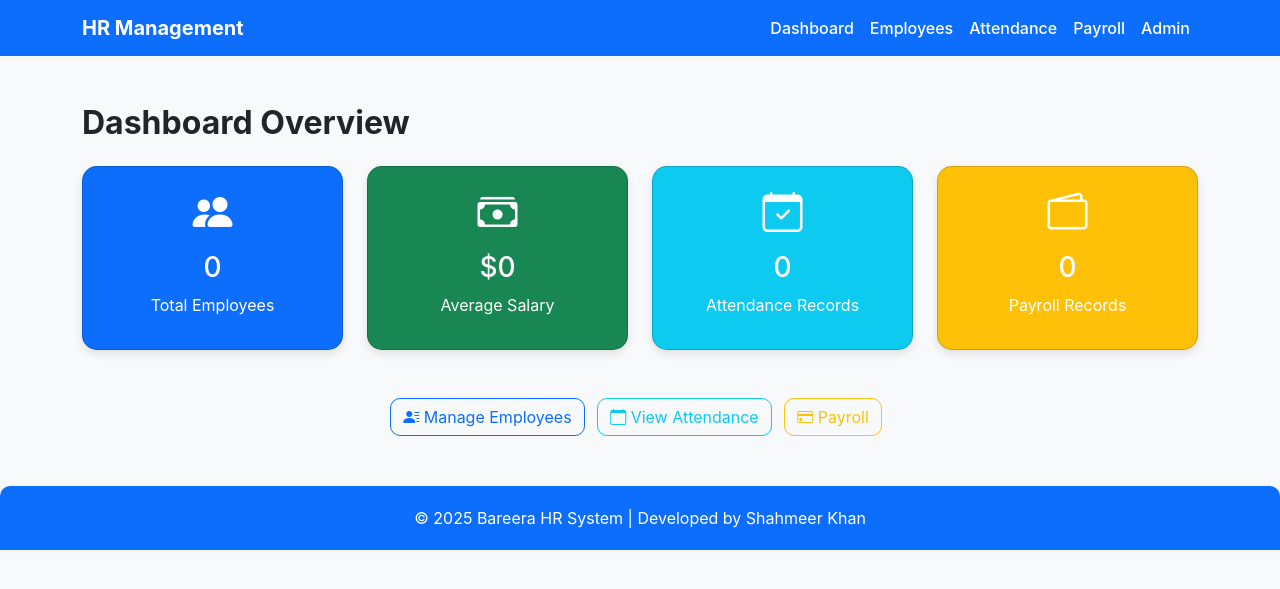
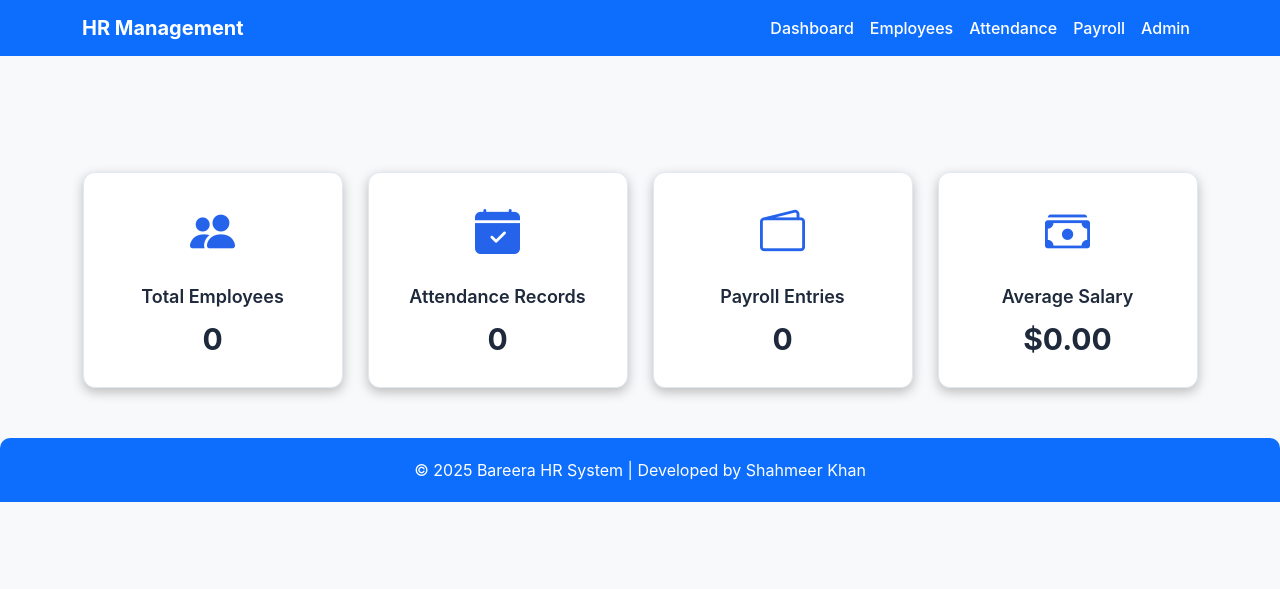
Before and after one commit to shahmeerkhannn11/bareera-hr-module, a Django app: page / in a window 1280 px wide. Shown: the top 589 px of the page. Run offline with Django 5.2, Linux system fonts and the light colour scheme; data that the repository does not hold is empty.

Commit message:
Initial commit - working HR Management app

```diff
--- a/hr/urls.py
+++ b/hr/urls.py
@@ -5,13 +5,12 @@ urlpatterns = [
     path('', views.home, name='home'),
 
     # Employees
+    path('', views.home, name='home'),
     path('employees/', views.employee_list, name='employee_list'),
     path('employees/add/', views.add_employee, name='add_employee'),
     path('employees/edit/<int:emp_id>/', views.edit_employee, name='edit_employee'),
     path('employees/delete/<int:emp_id>/', views.delete_employee, name='delete_employee'),
-    path('employees/export/', views.export_employees_csv, name='export_employees_csv'),
-
-    # Attendance & Payroll
     path('attendance/', views.attendance_list, name='attendance_list'),
     path('payroll/', views.payroll_list, name='payroll_list'),
+    path('export-employees/', views.export_employees_csv, name='export_employees_csv'),
 ]
--- a/hr/views.py
+++ b/hr/views.py
@@ -1,6 +1,7 @@
 from django.shortcuts import render, redirect, get_object_or_404
 from django.db.models import Avg
 from django.http import HttpResponse
+from django.contrib import messages
 import csv
 from .models import Employee, Attendance, Payroll
 
@@ -9,26 +10,25 @@
 # HOME / DASHBOARD
 # ---------------------------
 def home(request):
-    total_employees = Employee.objects.count()
-    avg_salary = Employee.objects.aggregate(Avg('salary'))['salary__avg'] or 0
-    total_attendance = Attendance.objects.count()
-    total_payroll = Payroll.objects.count()
-
-    context = {
-        'total_employees': total_employees,
-        'avg_salary': round(avg_salary, 2),
-        'total_attendance': total_attendance,
-        'total_payroll': total_payroll,
-    }
-    return render(request, 'hr/home.html', context)
+    employee_count = Employee.objects.count()
+    attendance_count = Attendance.objects.count()
+    payroll_count = Payroll.objects.count()
+    average_salary = Employee.objects.aggregate(avg_salary=Avg('salary'))['avg_salary'] or 0
+    return render(request, 'hr/home.html', {
+        'employee_count': employee_count,
+        'attendance_count': attendance_count,
+        'payroll_count': payroll_count,
+        'average_salary': round(average_salary, 2),
+    })
 
 
 # ---------------------------
 # EMPLOYEE CRUD
 # ---------------------------
 def employee_list(request):
-    employees = Employee.objects.all().order_by('emp_id')
-    return render(request, 'hr/employees.html', {'employees': employees})
+    q = request.GET.get('q', '')
+    employees = Employee.objects.filter(name__icontains=q)
+    return render(request, 'hr/employees.html', {'employees': employees, 'query': q})
 
 
 def add_employee(request):
@@ -41,6 +41,7 @@
             salary=request.POST.get('salary'),
             date_joined=request.POST.get('date_joined')
         )
+        messages.success(request, "✅ Employee added successfully!")
         return redirect('employee_list')
     return render(request, 'hr/add_employee.html')
 
@@ -55,13 +56,14 @@
         employee.salary = request.POST.get('salary')
         employee.date_joined = request.POST.get('date_joined')
         employee.save()
+        messages.success(request, "✏️ Employee details updated successfully!")
         return redirect('employee_list')
     return render(request, 'hr/edit_employee.html', {'employee': employee})
-
 
 def delete_employee(request, emp_id):
     employee = get_object_or_404(Employee, emp_id=emp_id)
     employee.delete()
+    messages.success(request, "🗑️ Employee deleted successfully.")
     return redirect('employee_list')
 
 
@@ -87,11 +89,8 @@
 def export_employees_csv(request):
     response = HttpResponse(content_type='text/csv')
     response['Content-Disposition'] = 'attachment; filename="employees.csv"'
-
     writer = csv.writer(response)
-    writer.writerow(['Employee ID', 'Name', 'Position', 'Department', 'Email', 'Salary', 'Date Joined'])
-
+    writer.writerow(['Name', 'Position', 'Department', 'Email', 'Salary'])
     for emp in Employee.objects.all():
-        writer.writerow([emp.emp_id, emp.name, emp.position, emp.department, emp.email, emp.salary, emp.date_joined])
-
+        writer.writerow([emp.name, emp.position, emp.department, emp.email, emp.salary])
     return response
--- a/templates/hr/base.html
+++ b/templates/hr/base.html
@@ -1,9 +1,14 @@
 <!DOCTYPE html>
 <html lang="en">
 <head>
-  <meta charset="UTF-8">
-  <meta name="viewport" content="width=device-width, initial-scale=1">
-  <title>{% block title %}HR Management System{% endblock %}</title>
+  <meta charset="utf-8">
+  <meta name="viewport" content="width=device-width,initial-scale=1">
+
+  <!-- ✅ Only ONE title block -->
+  <title>{% block title %}Bareera HR Management System{% endblock %}</title>
+
+  {% load static %}
+  <link rel="stylesheet" href="{% static 'css/theme.css' %}">
 
   <!-- Bootstrap CSS -->
   <link href="https://cdn.jsdelivr.net/npm/bootstrap@5.3.2/dist/css/bootstrap.min.css" rel="stylesheet">
--- a/templates/hr/home.html
+++ b/templates/hr/home.html
@@ -1,53 +1,126 @@
 {% extends 'hr/base.html' %}
 {% block title %}Dashboard{% endblock %}
+
 {% block content %}
-<h2 class="fw-bold mb-4">Dashboard Overview</h2>
 
-<div class="row g-4">
-  <div class="col-md-6 col-lg-3">
-    <div class="card text-white bg-primary text-center">
-      <div class="card-body">
-        <i class="bi bi-people-fill fs-1"></i>
-        <h3 class="mt-2">{{ total_employees }}</h3>
-        <p>Total Employees</p>
-      </div>
+<h2 class="text-center mb-4 fw-bold text-light">HR Dashboard</h2>
+
+<div class="dashboard-cards">
+
+  <!-- Employees -->
+  <div class="card">
+    <div class="icon">
+      <i class="bi bi-people-fill"></i>
     </div>
+    <h3>Total Employees</h3>
+    <p>{{ employee_count }}</p>
   </div>
 
-  <div class="col-md-6 col-lg-3">
-    <div class="card text-white bg-success text-center">
-      <div class="card-body">
-        <i class="bi bi-cash-stack fs-1"></i>
-        <h3 class="mt-2">${{ avg_salary }}</h3>
-        <p>Average Salary</p>
-      </div>
+  <!-- Attendance -->
+  <div class="card">
+    <div class="icon">
+      <i class="bi bi-calendar-check-fill"></i>
     </div>
+    <h3>Attendance Records</h3>
+    <p>{{ attendance_count }}</p>
   </div>
 
-  <div class="col-md-6 col-lg-3">
-    <div class="card text-white bg-info text-center">
-      <div class="card-body">
-        <i class="bi bi-calendar-check fs-1"></i>
-        <h3 class="mt-2">{{ total_attendance }}</h3>
-        <p>Attendance Records</p>
-      </div>
+  <!-- Payroll -->
+  <div class="card">
+    <div class="icon">
+      <i class="bi bi-wallet2"></i>
     </div>
+    <h3>Payroll Entries</h3>
+    <p>{{ payroll_count }}</p>
   </div>
 
-  <div class="col-md-6 col-lg-3">
-    <div class="card text-white bg-warning text-center">
-      <div class="card-body">
-        <i class="bi bi-wallet2 fs-1"></i>
-        <h3 class="mt-2">{{ total_payroll }}</h3>
-        <p>Payroll Records</p>
-      </div>
+  <!-- Average Salary -->
+  <div class="card">
+    <div class="icon">
+      <i class="bi bi-cash-stack"></i>
     </div>
+    <h3>Average Salary</h3>
+    <p>${{ average_salary|default:"0.00" }}</p>
   </div>
+
 </div>
 
-<div class="mt-5 text-center">
-  <a href="/employees/" class="btn btn-outline-primary me-2"><i class="bi bi-person-lines-fill"></i> Manage Employees</a>
-  <a href="/attendance/" class="btn btn-outline-info me-2"><i class="bi bi-calendar"></i> View Attendance</a>
-  <a href="/payroll/" class="btn btn-outline-warning me-2"><i class="bi bi-credit-card"></i> Payroll</a>
-</div>
+<style>
+  .dashboard-cards {
+    display: flex;
+    flex-wrap: wrap;
+    justify-content: center;
+    gap: 25px;
+    margin-top: 30px;
+  }
+
+  .card {
+    background-color: var(--card-bg);
+    color: var(--text);
+    border-radius: 12px;
+    width: 260px;
+    padding: 25px 20px;
+    text-align: center;
+    box-shadow: 0 4px 12px rgba(0,0,0,0.25);
+    transition: 0.3s;
+    border: 1px solid var(--border);
+  }
+
+  .card:hover {
+    transform: translateY(-6px);
+    background-color: var(--primary);
+    color: white;
+  }
+
+  .card h3 {
+    margin: 10px 0;
+    font-size: 18px;
+    font-weight: 600;
+  }
+
+  .card p {
+    font-size: 30px;
+    font-weight: bold;
+    margin: 0;
+  }
+
+  .icon {
+    font-size: 45px;
+    margin-bottom: 10px;
+    color: var(--primary);
+  }
+
+  .card:hover .icon {
+    color: white;
+  }
+
+  /* Light Mode */
+  :root {
+    --primary: #2563eb;
+    --text: #1e293b;
+    --card-bg: #ffffff;
+    --border: #e2e8f0;
+  }
+
+  /* Dark Mode */
+  @media (prefers-color-scheme: dark) {
+    :root {
+      --text: #f1f5f9;
+      --card-bg: #1e293b;
+      --border: #334155;
+    }
+  }
+
+  /* Responsive */
+  @media (max-width: 768px) {
+    .dashboard-cards {
+      flex-direction: column;
+      align-items: center;
+    }
+    .card {
+      width: 90%;
+    }
+  }
+</style>
+
 {% endblock %}
```
Also changed, not shown: templates/hr/employees.html (+179 -7 lines), 1 other file.
